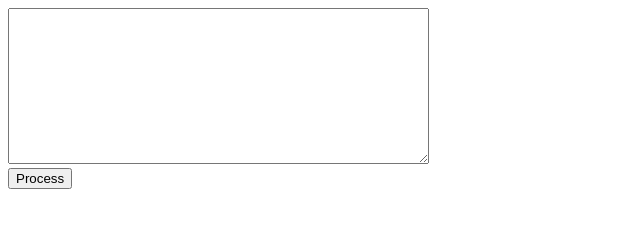
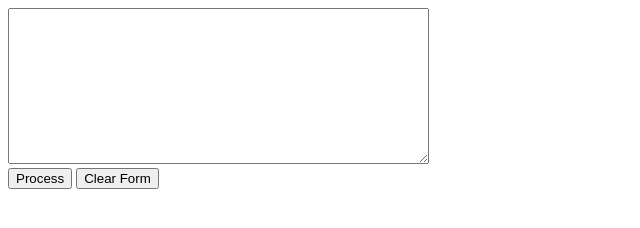
Before and after one commit to dawch/qchredcap, a plain HTML site: page index.html in a window 1280 px wide. Shown: the whole page, without its empty margins (0-640 px from the left). Drawn offline with Linux system fonts and the light colour scheme.

Commit message:
Update index.html
add clear button

```diff
--- a/index.html
+++ b/index.html
@@ -6,6 +6,7 @@
 <body>
     <textarea id="inputText" rows="10" cols="50"></textarea><br>
     <button id="processButton">Process</button>
+    <button id="clearButton">Clear Form</button>
     <div id="output"></div>
 
     <script src="script.js"></script>
```
